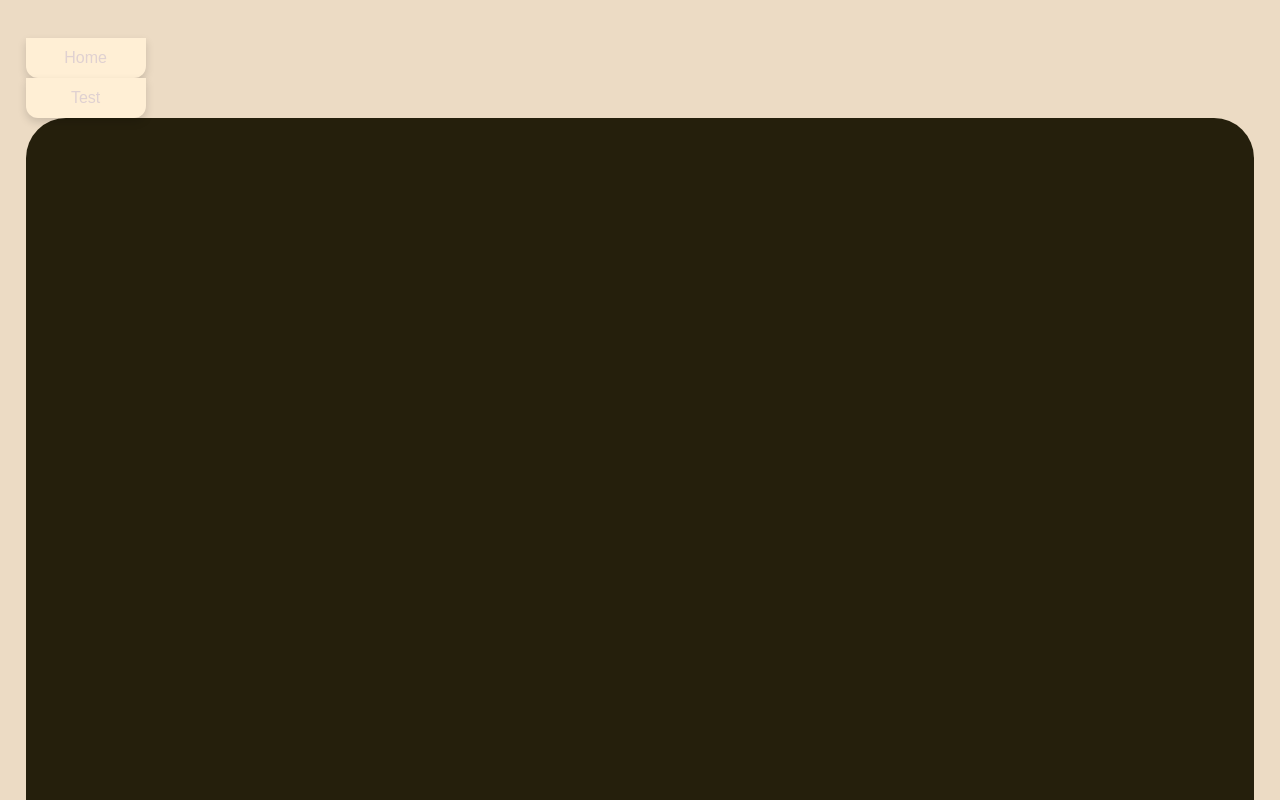
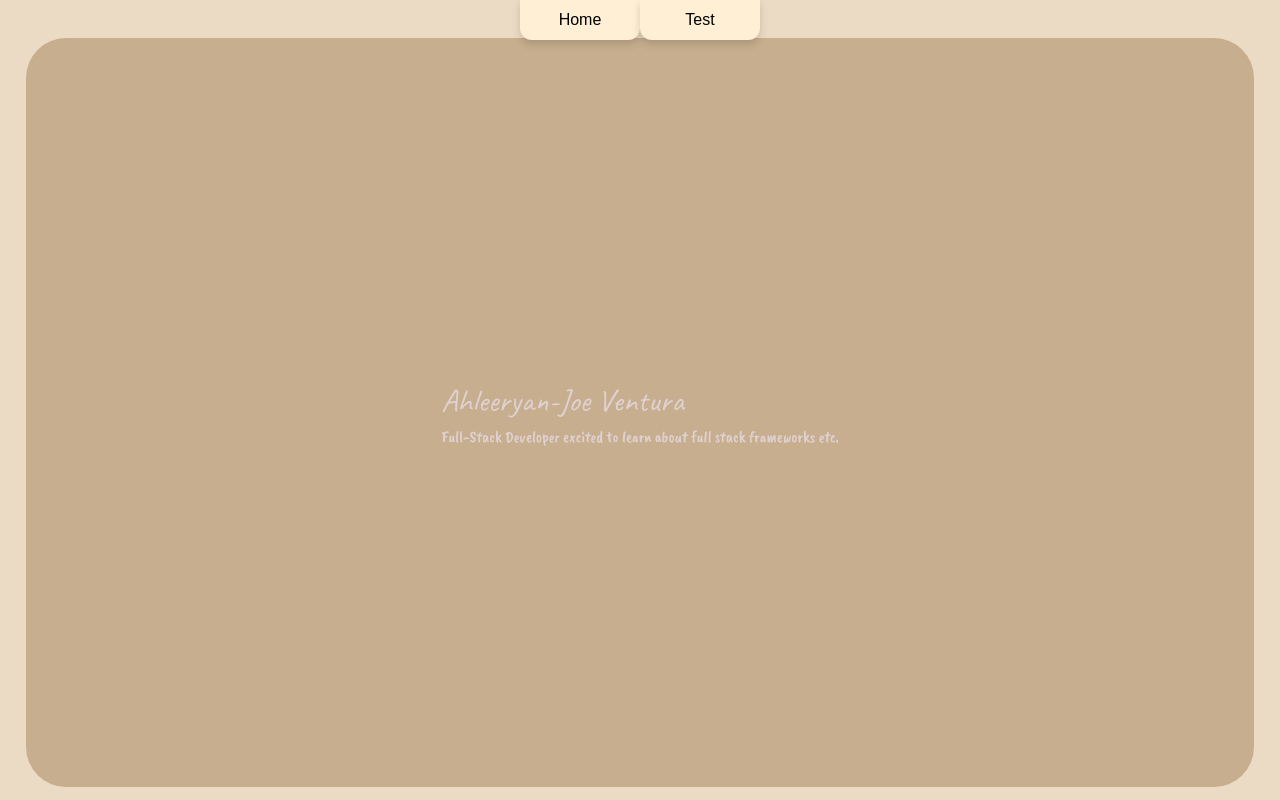
Before and after one commit to Number-68/Paper-Trails, a Next.js app: page / in a window 1280 px wide. Built offline with nearby package versions, Linux system fonts and the light colour scheme; a web font is replaced by a local one.

Commit message:
modifying styles

```diff
--- a/app/components/navigation/pullNav.tsx
+++ b/app/components/navigation/pullNav.tsx
@@ -2,8 +2,13 @@ import PullTab from "./pullTab";
 
 export default function pullNav() {
 
+
+    // todo: idea. make sure the pull tab brings down a long paper to cover the screen.
+    // as the pull condition is successful, it will close down, and then come back up.
+    // as the page comes back up, the thing underneath will be loaded kinda like curtains
+    // to a theatre...
     return (
-        <nav>
+        <nav className="paper-nav">
             <PullTab label="Home" route="/" />
             <PullTab label="Test" route="/testDirection" />
 
--- a/app/globals.css
+++ b/app/globals.css
@@ -42,7 +42,7 @@
 
 
 
-
+/* styles */
 
 body {
   background: var(--background);
@@ -50,10 +50,28 @@ body {
   font-family: Arial, Helvetica, sans-serif;
 }
 
+main {
+  width: 100%;
+  height: 100%;
+}
+
+
+h1 {
+  font-family: "Caveat";
+  font-size: 2em;
+}
+
+p {
+  font-family: "Caveat Brush";
+
+
+}
+
 
 .no-scroll-body {
   height: 100vh;
   overflow: hidden;
+  position: relative;
 }
 
 
@@ -64,7 +82,6 @@ body {
   box-sizing: border-box;
   background: #ECDBC4;
   padding: 3% 2% 1% 2%;
-
 }
 
 
@@ -73,8 +90,33 @@ body {
   border-radius: 40px;
 
   height: 100%;
-  background: #251f0c;
+  background: #c7ae8e;
   overflow-y: auto;
 
   scrollbar-width: none;
 }
+
+
+/* todo: figure out coloring thematics right now. */
+/* also figure out the textures to make the page look papery */
+.paper-nav {
+  width: 100%;
+  position: absolute;
+  display: flex;
+  color: #000000;
+  display: flex;
+  justify-content: center;
+
+}
+
+
+
+.quick-about-me-main {
+  display: grid;
+  place-items: center;
+}
+
+.quick-about-me{
+  padding: 10% 10% 10% 10%;
+
+}
--- a/app/layout.tsx
+++ b/app/layout.tsx
@@ -66,10 +66,9 @@ export default function RootLayout({
   return (
     <html lang="en" className={tomorrow.className}>
       <body className="no-scroll-body">
+        <PullNav />
+
         <div className="paper-frame">
-
-          <PullNav />
-
           <div className="inner-frame">
             {children}
           </div>
--- a/app/page.tsx
+++ b/app/page.tsx
@@ -6,8 +6,30 @@ export default function Home() {
   // imagining something kinda like... text appearing in a text line as if it's being texted...
   // imagine... at the end, of something thinking, there's the thought of ... always... or that | line that's blinking
   // can have an animation like that as everything appears to form the webpage.
+
+
+
+  // todo: the introduction.
+  // like a little cutscene?
+  // starts with introduction, then it goes on like each little thing fades in and out...
+  // hi.
+  // my name's Ahleeryan-Joe ventura
+  // I am a full stack developer
+  // blah blah blah.
+  // you can navigate my work
+  // after that introduction is done, we present it all together on a single page.
+  // and then
   return (
-    <main>
+    <main className="quick-about-me-main">
+      <section className="quick-about-me">
+
+        <h1>
+          Ahleeryan-Joe Ventura
+        </h1>
+        <p>
+          Full-Stack Developer excited to learn about full stack frameworks etc.
+        </p>
+      </section>
 
     </main>
   );
```
